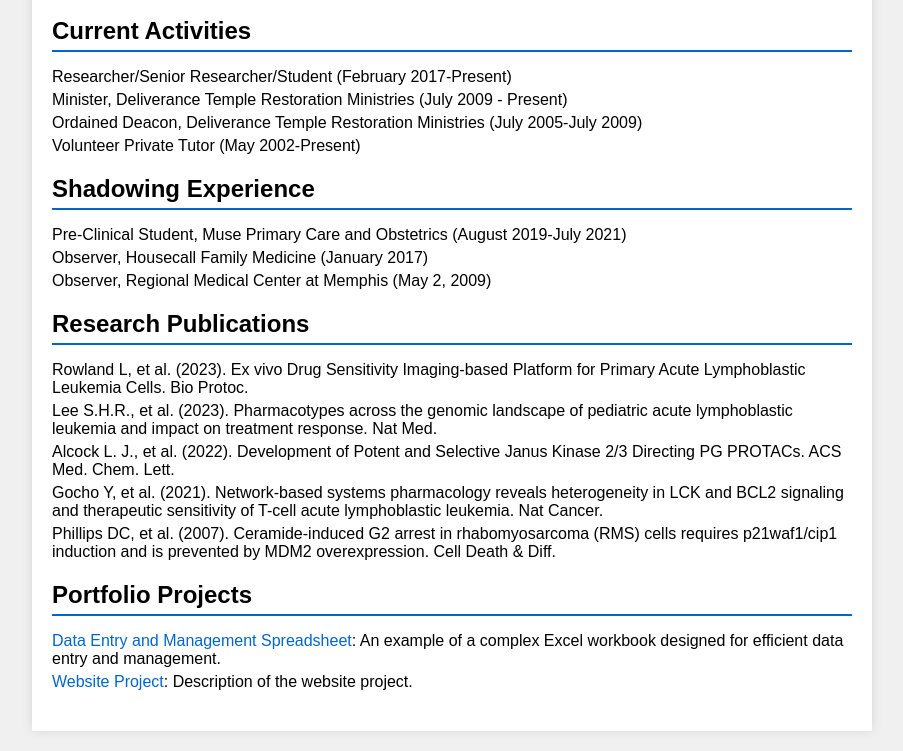
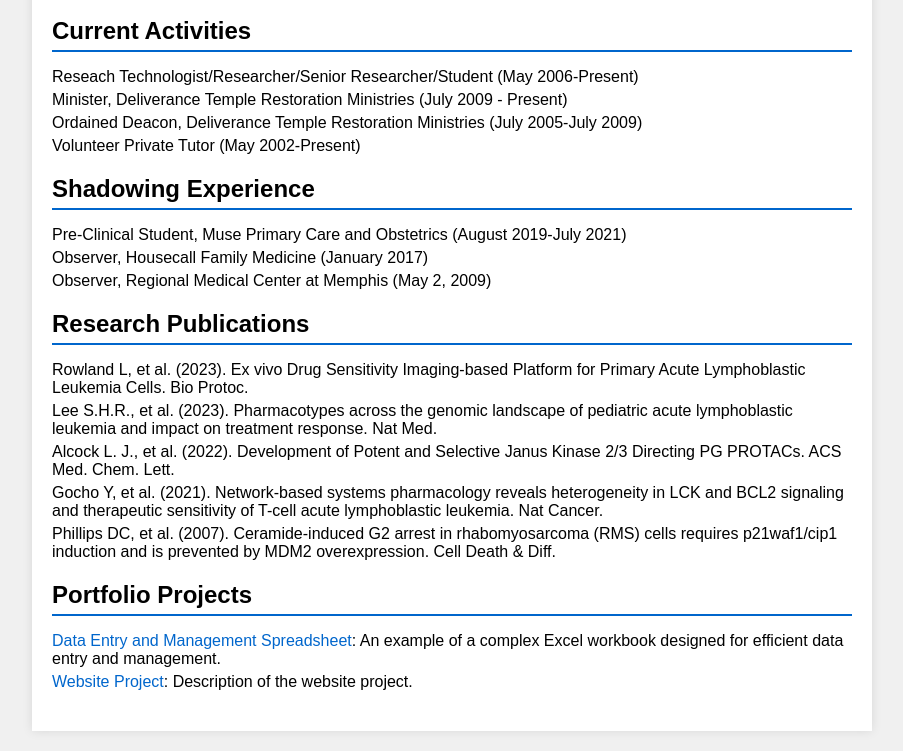
Before and after one commit to jerhunt2002/jeremyhunt.github.io, a plain HTML site: page index.html in a window 1280 px wide. Shown: the part 1051-1802 px from the top of the page, without its empty margins (188-1091 px from the left). Drawn offline with Linux system fonts and the light colour scheme.

Commit message:
Update index.html

```diff
--- a/index.html
+++ b/index.html
@@ -63,7 +63,7 @@
         <section>
             <h2>Current Activities</h2>
             <ul>
-                <li>Researcher/Senior Researcher/Student (February 2017-Present)</li>
+                <li>Reseach Technologist/Researcher/Senior Researcher/Student (May 2006-Present)</li>
                 <li>Minister, Deliverance Temple Restoration Ministries (July 2009 - Present)</li>
                 <li>Ordained Deacon, Deliverance Temple Restoration Ministries (July 2005-July 2009)</li>
                 <li>Volunteer Private Tutor (May 2002-Present)</li>
```
